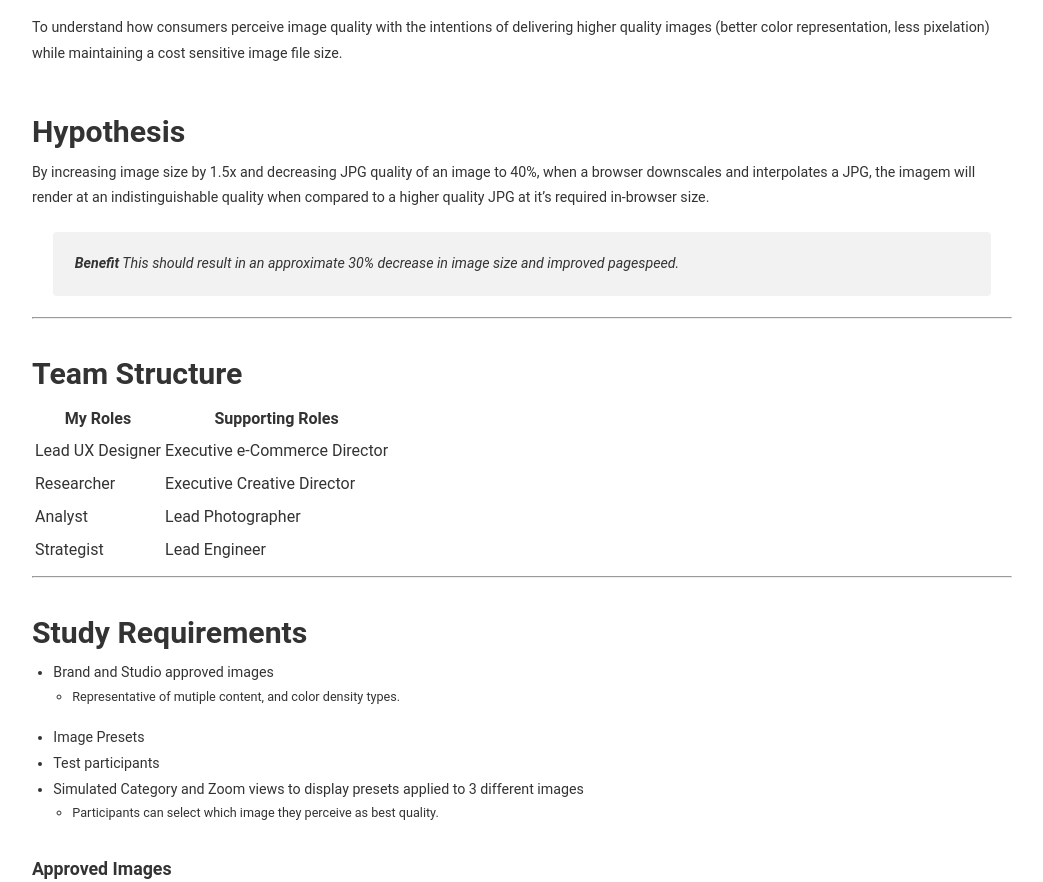
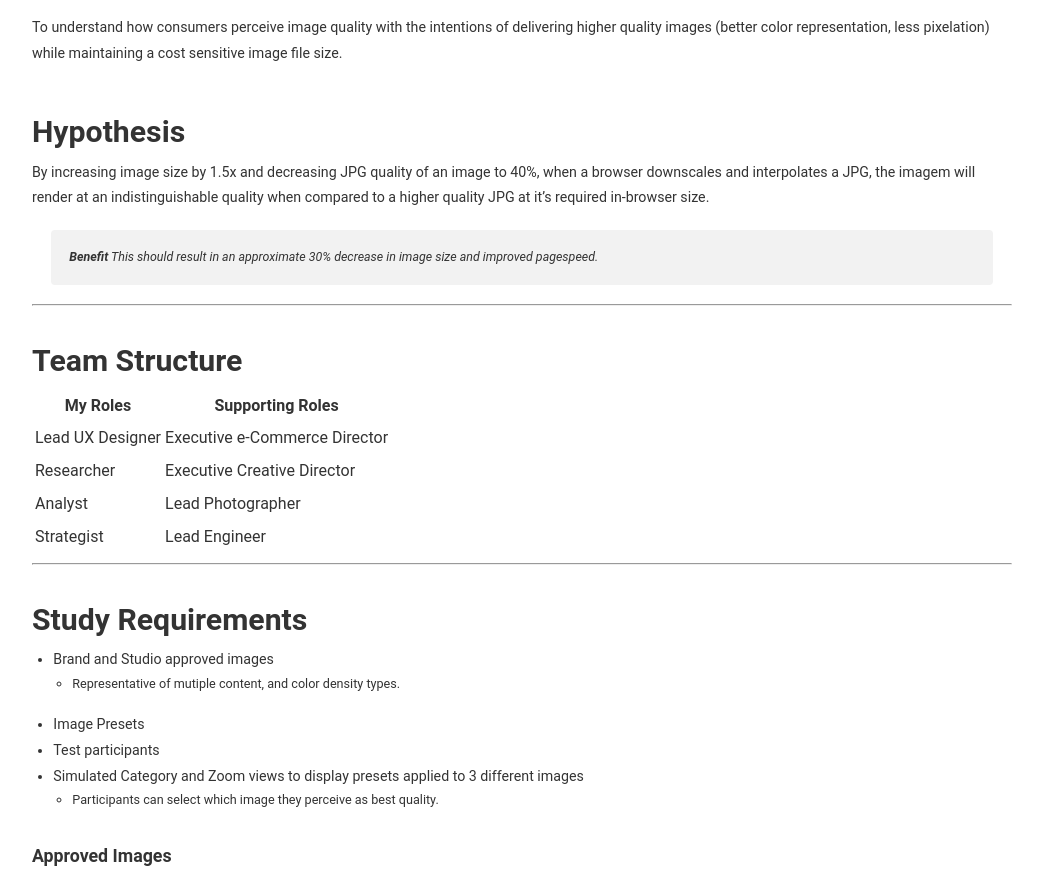
Before and after one commit to dyutibarma/monochrome, a Jekyll site: the page built from _posts/2018-10-24-image-quality-purchase-intent.md, in a window 1280 px wide. Shown: the part 486-1368 px from the top of the page, without its empty margins (118-1161 px from the left). Built offline with Jekyll 4.4.1, drawn with Linux system fonts in a browser that asks for light colours; grey boxes are pictures that could not be loaded.

Commit message:
Update typography.scss

```diff
--- a/_sass/typography.scss
+++ b/_sass/typography.scss
@@ -15,48 +15,52 @@
 /*- Typography for medium and small screen, based on 16px font-size -*/
 
 p, ul, ol {
-	font-size: 1em; /* 16px */
+	font-size: .875em; /* 14px */
 	line-height: 1.8em;
 	margin-bottom: 1.5em; /* 24px/16px */
 }
 
 h1 {
-	font-size: 2.75em; /* 36px/16px */
+	font-size: 2.25em; /* 36px/16px */
+	font-style: 300;
 	line-height: 1.8em;
 	padding: 0.33335em 0; /* 12px/36px * 2 (Use padding instead of margin to maintain proximity with paragraph) */
 }
 
 h2 {
-	font-size: 2.25em; /* 36px/18px */
+	font-size: 2.125em; /* 36px/18px */
+	font-style: 300;
 	line-height: 1.8em;
 	padding: 0.66667em 0 0 0; /* 12px/36px * 2, pnly top (Use padding instead of margin to maintain proximity with paragraph) */
 }
 
 h3 {
-	font-size: 2em; /* 24px/18px */
+	font-size: 1.5em; /* 24px/18px */
 	line-height: 1.8em;
 	padding: 0.5em 0; /* 12px/24px * 2 (Use padding instead of margin to maintain proximity with paragraph) */
 }
 
 h4 {
-	font-size: 1.75em; /* 24px/18px */
+	font-size: 1.25em; /* 24px/18px */
 	line-height: 1.8em;
 	padding: 0.5em 0; /* 12px/24px * 2 (Use padding instead of margin to maintain proximity with paragraph) */
 }
 
 h5 {
-	font-size: 1.5em; /* 24px/18px */
+	font-size: 1em; /* 24px/18px */
+	font-style: 500;
 	line-height: 1.8em;
 	padding: 0.5em 0; /* 12px/24px * 2 (Use padding instead of margin to maintain proximity with paragraph) */
 }
 
 h6 {
-	font-size: 1.25em; /* 24px/18px */
+	font-size: .875em; /* 24px/18px */
 	line-height: 1.8em;
 	padding: 0.5em 0; /* 12px/24px * 2 (Use padding instead of margin to maintain proximity with paragraph) */
 }
 
 blockquote {
+	font-size: .875em; /* 14pt */
 	font-style: italic;
 	margin: 1.5em; /* 24px/18px */
 	-webkit-border-radius: 4px;
@@ -75,19 +79,21 @@
 @media (min-width: 940px) { //Breakpoint set to 940px
 
 p, ul, ol {
-	font-size: .889em; /* 16px */
+	font-size: .889em; /* 14px */
 	line-height: 1.8em;
 	margin-bottom: 1.3334em; /* 24px/18px */
 }
 
 h1 {
 	font-size: 2.667em; /* 48px/18px */
+	font-style: 300;
 	line-height: 1.8em;
 	padding: 0.25em 0; /* 12px/48px * 2 (Use padding instead of margin to maintain proximity with paragraph) */
 }
 
 h2 {
 	font-size: 1.889em; /* 34px/18px */
+	font-style: 300;
 	line-height: 1.8em;
 	padding: 0.66667em 0 0 0; /* 12px/36px * 2, pnly top (Use padding instead of margin to maintain proximity with paragraph) */
 }
@@ -100,25 +106,24 @@
 
 h4 {
 	font-size: 1.111em; /* 20px/18px */
-	font-style: medium;
 	line-height: 1.8em;
 	padding: 0.5em 0; /* 12px/24px * 2 (Use padding instead of margin to maintain proximity with paragraph) */
 }
 
 h5 {
 	font-size: .889em; /* 16px/18px */
+	font-style: medium;
 	line-height: 1.8em;
 	padding: 0.5em 0; /* 12px/24px * 2 (Use padding instead of margin to maintain proximity with paragraph) */
 }
 
 h6 {
 	font-size: .778em; /* 14px/18px */
-	font-style: medium;
 	line-height: 1.8em;
 	padding: 0.5em 0; /* 12px/24px * 2 (Use padding instead of margin to maintain proximity with paragraph) */
 }
 blockquote {
-	font-size: .889; /* 16px */
+	font-size: .875; /* 14px */
 	font-style: italic;
 	margin: 1.3334em; /* 24px/18px */
 	-webkit-border-radius: 4px;
```
